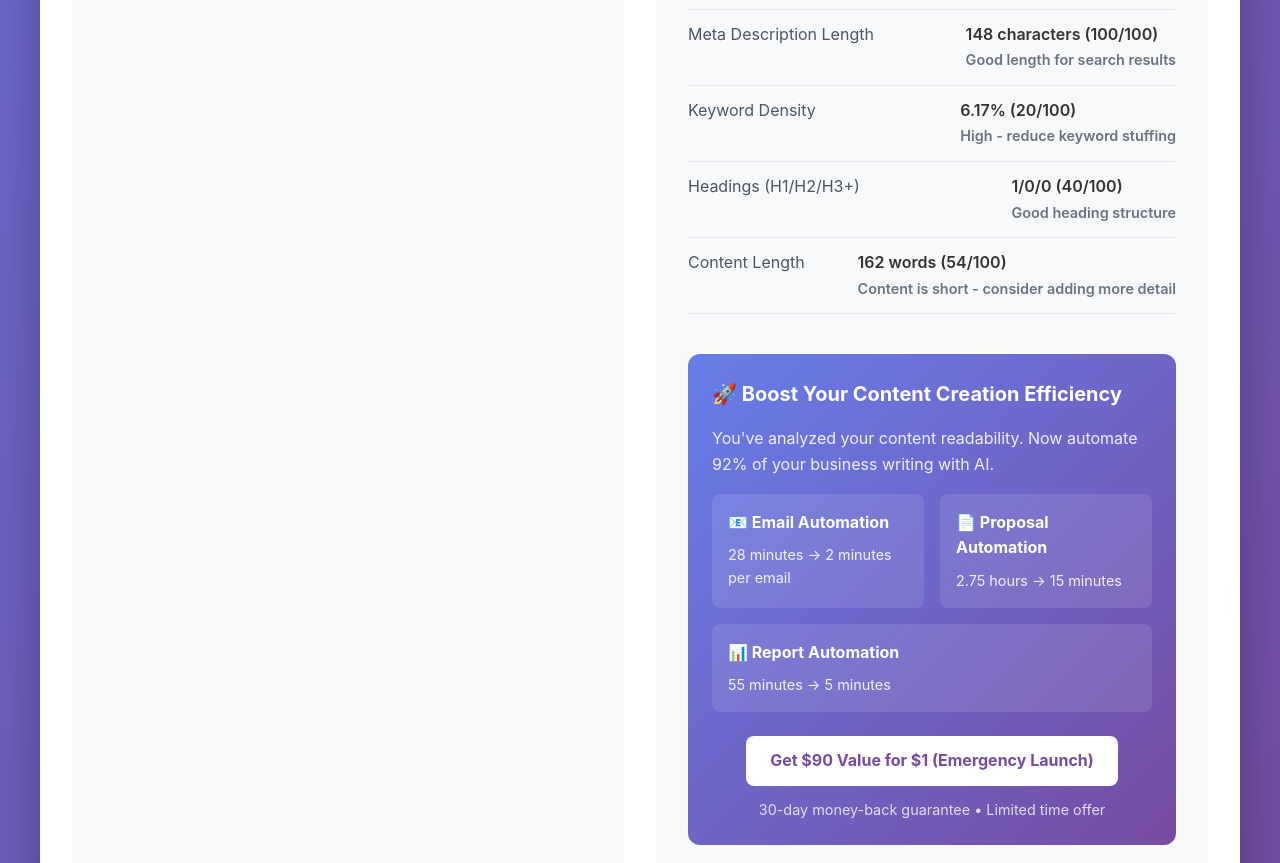
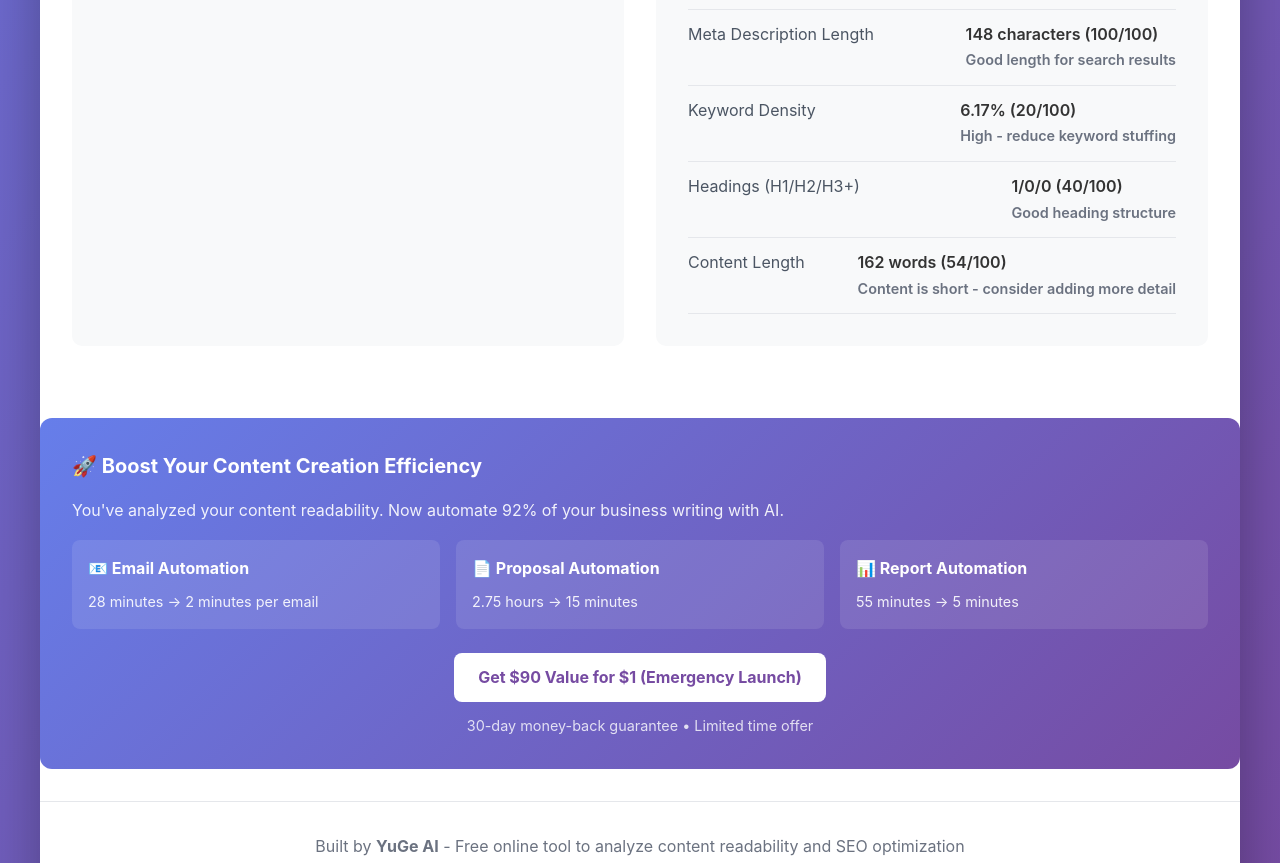
Before and after one commit to shaguoerai/seo-readability-tool, a website: page index.html in a window 1280 px wide. Shown: the part 1544-2407 px from the top of the page. Drawn offline with Linux system fonts and the light colour scheme.

Commit message:
Fix layout: move recommendation section below two columns

```diff
--- a/index.html
+++ b/index.html
@@ -400,6 +400,12 @@
             document.getElementById('results-content').classList.add('hidden');
             document.getElementById('loading').style.display = 'none';
 
+            // Remove recommendation section if exists
+            const recommendationSection = document.querySelector('.recommendation-section');
+            if (recommendationSection) {
+                recommendationSection.remove();
+            }
+
             // Reset to example content based on current language
             if (i18n) {
                 const lang = i18n.getCurrentLanguage();
@@ -415,7 +421,7 @@
         // Add tool recommendation after analysis
         function showToolRecommendation() {
             const recommendationHTML = `
-                <div class="recommendation-section" style="margin-top: 2.5rem; padding: 1.5rem; background: linear-gradient(135deg, #667eea 0%, #764ba2 100%); border-radius: 12px; color: white;">
+                <div class="recommendation-section" style="margin: 2.5rem 0 0; padding: 2rem; background: linear-gradient(135deg, #667eea 0%, #764ba2 100%); border-radius: 12px; color: white; width: 100%;">
                     <h3 style="margin-top: 0; margin-bottom: 1rem; font-size: 1.25rem;">
                         🚀 <span data-i18n="recommendationTitle">Boost Your Content Creation Efficiency</span>
                     </h3>
@@ -457,10 +463,18 @@
                 </div>
             `;
 
-            // Insert recommendation after results
-            const resultsSection = document.getElementById('results-content');
-            if (resultsSection && !resultsSection.querySelector('.recommendation-section')) {
-                resultsSection.insertAdjacentHTML('beforeend', recommendationHTML);
+            // Insert recommendation after the two-column content
+            const contentContainer = document.querySelector('.content');
+            const existingRecommendation = document.querySelector('.recommendation-section');
+
+            // Remove existing recommendation if any (to avoid duplicates)
+            if (existingRecommendation) {
+                existingRecommendation.remove();
+            }
+
+            // Add new recommendation after the content container
+            if (contentContainer) {
+                contentContainer.insertAdjacentHTML('afterend', recommendationHTML);
 
                 // Update i18n for new elements
                 if (i18n) {
```
